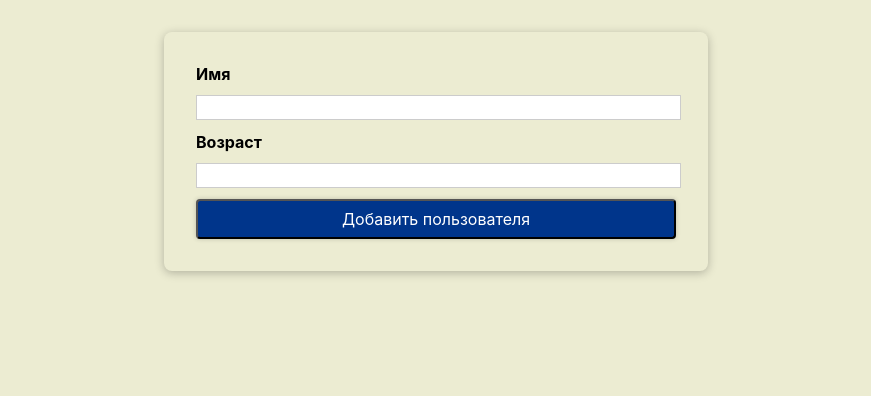
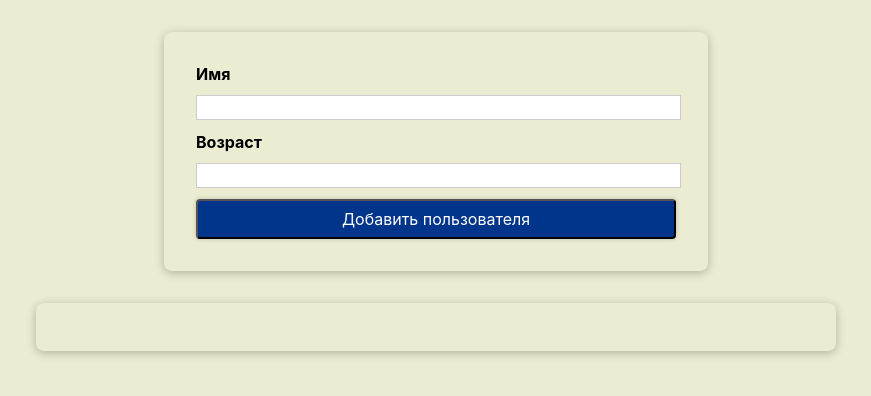
Before and after one commit to s-rb/user-management-app, a React (Create React App) app: page / in a window 1280 px wide. Shown: the top 396 px of the page, without its empty margins (204-1075 px from the left). Built offline with nearby package versions, Linux system fonts and the light colour scheme.

Commit message:
Добавлен компонент юзер лист

```diff
--- a/src/App.js
+++ b/src/App.js
@@ -1,10 +1,12 @@
 import CreateUser from "./components/Users/CreateUser";
+import UserList from "./components/Users/UserList";
 
 function App() {
 
     return (
         <div>
             <CreateUser/>
+            <UserList users={[]}/>
         </div>
     );
 }
--- /dev/null
+++ b/src/components/Users/UserList.js
@@ -0,0 +1,14 @@
+import Card from "../UI/Card";
+import styles from "./UserList.module.css";
+
+const UserList = (props) => {
+    return <Card className={styles.users}>
+        <ul>
+            {props.users.map(user => {
+                return <li>{user.name} - {user.age} лет</li>
+            })}
+        </ul>
+    </Card>
+}
+
+export default UserList;
--- /dev/null
+++ b/src/components/Users/UserList.module.css
@@ -0,0 +1,16 @@
+.users {
+    margin: 2rem auto;
+    width: 90%;
+    max-width: 50rem;
+}
+
+.users ul {
+    list-style: none;
+    padding: 1.5rem;
+}
+
+.users li {
+    border: 1px solid #ccc;
+    margin: 0.5rem 0;
+    padding: 0.5rem;
+}
```
